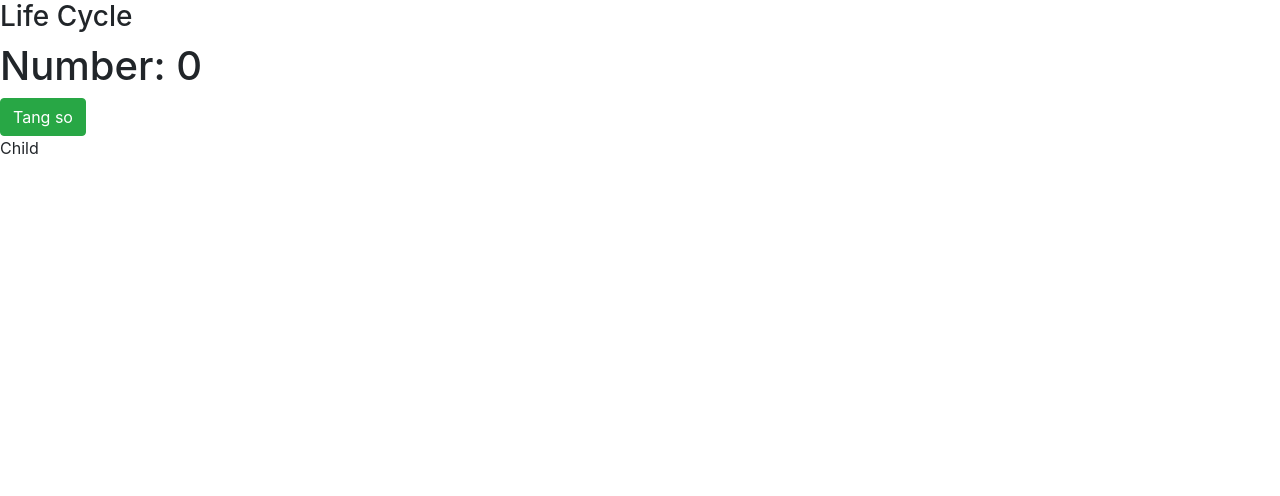
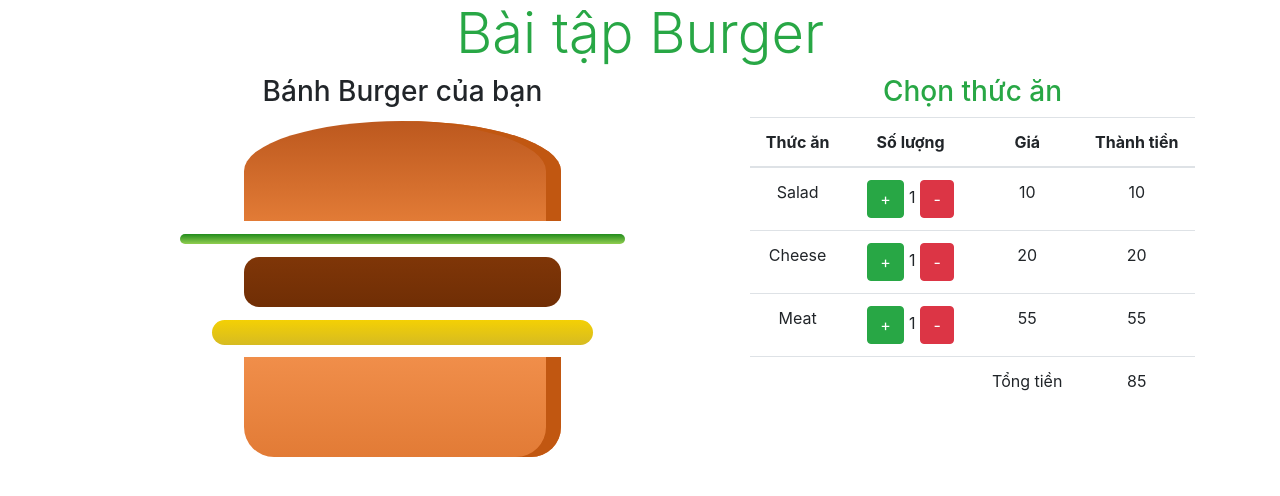
Before and after one commit to huynhduluong/react_app, a React (Create React App) app: page / in a window 1280 px wide. Shown: the top 496 px of the page. Built offline with nearby package versions, Linux system fonts and the light colour scheme.

Commit message:
BT burger

```diff
--- a/src/App.js
+++ b/src/App.js
@@ -1,7 +1,8 @@
 import React from "react";
 import "./App.css";
+import BTBurgerReducer from "./BTBurger/components";
 // import FormValidation from "./Form-Validation";
-import LifeCycle from "./LifeCycle";
+// import LifeCycle from "./LifeCycle";
 // import BTGioHang from "./BTGioHangRedux/BTGioHang";
 // import BTGioHang from "./BTGioHang/BTGioHang";
 // import DemoProps from "./Props/DemoProps";
@@ -35,7 +36,8 @@ function App() {
       {/* <BTGioHang /> */}
       {/* <Home /> */}
       {/* <FormValidation /> */}
-      <LifeCycle />
+      {/* <LifeCycle /> */}
+      <BTBurgerReducer />
     </div>
   );
 }
--- /dev/null
+++ b/src/BTBurger/components/index.css
@@ -0,0 +1,74 @@
+.breadTop{
+    height: 20%;
+    width: 50%;
+    background: -webkit-gradient(linear, left top, left bottom, from #bc581e, to #e27b36);
+    background: -webkit-linear-gradient(#bc581e, #e27b36);
+    background: -o-linear-gradient(#bc581e, #e27b36);
+    background: linear-gradient(#bc581e, #e27b36);
+    border-radius: 50% 50% 0 0;
+    box-shadow: inset -15px 0 #c15711;
+    margin: 2% auto;
+    position: relative;
+    height: 100px;
+}
+
+.breadBottom{
+    height: 13%;
+    width: 50%;
+    background: -webkit-gradient(linear, left top, left bottom, from #F08E4A, to #e27b36);
+    background: -webkit-linear-gradient(#F08E4A, #e27b36);
+    background: -o-linear-gradient(#F08E4A, #e27b36);
+    background: linear-gradient(#F08E4A, #e27b36);
+    border-radius:0 0 30px 30px;
+    box-shadow: inset -15px 0 #c15711;
+    margin: 2% auto;
+    position: relative;
+    height: 100px;
+}
+
+.salad{
+    width: 70%;
+    height: 7%;
+    margin: 2% auto;
+    background: -webkit-gradient(linear, left top, left bottom, from #228c1d, to #91ce50);
+    background: -webkit-linear-gradient(#228c1d, #91ce50);
+    background: -o-linear-gradient(#228c1d, #91ce50);
+    background: linear-gradient(#228c1d, #91ce50);
+    border-radius: 20px;
+    height: 10px;
+}
+
+.meat{
+    width: 50%;
+    height: 8%;
+    margin: 2% auto;
+    background: -webkit-gradient(linear, left top, left bottom, from #7f3608, to #702e05);
+    background: -webkit-linear-gradient(#7f3608, #702e05);
+    background: -o-linear-gradient(#7f3608, #702e05);
+    background: linear-gradient(#7f3608, #702e05);
+    border-radius: 15px;
+    height: 50px;
+}
+
+.cheese{
+    width: 60%;
+    height: 4.5%;
+    margin: 2% auto;
+    background: -webkit-gradient(linear, left top, left bottom, from #f4d004, to #d6bb22);
+    background: -webkit-linear-gradient(#f4d004, #d6bb22);
+    background: -o-linear-gradient(#f4d004, #d6bb22);
+    background: linear-gradient(#f4d004, #d6bb22);
+    border-radius: 20px;
+    height: 25px;
+}
+.table{
+    width: 100%;
+    align-self: center;
+}
+td{
+    margin: auto;
+}
+button{
+    padding: 5px;
+    margin: 0px 5px;
+}
--- /dev/null
+++ b/src/BTBurger/components/index.js
@@ -0,0 +1,117 @@
+import React, { Component } from "react";
+import { connect } from "react-redux";
+import "./index.css";
+
+class BTBurgerReducer extends Component {
+  renderBreadMid = () => {
+    let { burger } = this.props;
+    // let content = [];
+    // for (let propBurger in burger) {
+    //   let breadMid = [];
+    //   for (let i = 0; i < burger[propBurger]; i++) {
+    //     breadMid.push(<div className={propBurger} key={i}></div>);
+    //   }
+    //   content.push(breadMid);
+    // }
+    // return content;
+    return Object.entries(burger).map(([propsBurger, value], index) => {
+      let breadMid = [];
+      for (let i = 0; i < value; i++) {
+        breadMid.push(<div className={propsBurger} key={i}></div>);
+      }
+      return breadMid;
+    });
+  };
+  renderTable = () => {
+    let { menu, burger, handleChangeAmout } = this.props;
+
+    return Object.entries(menu).map(([propsMenu, price], index) => {
+      return (
+        <tr key={index}>
+          <td style={{ textTransform: "capitalize" }}>{propsMenu}</td>
+          <td>
+            <button
+              className="btn btn-success"
+              onClick={() => {
+                handleChangeAmout(propsMenu, 1);
+              }}
+            >
+              +
+            </button>
+            <span>{burger[propsMenu]}</span>
+            <button
+              className="btn btn-danger"
+              onClick={() => {
+                handleChangeAmout(propsMenu, -1);
+              }}
+            >
+              -
+            </button>
+          </td>
+          <td>{price}</td>
+          <td>{burger[propsMenu] * price}</td>
+        </tr>
+      );
+    });
+  };
+
+  render() {
+    return (
+      <div className="container">
+        <h3 className="display-4 text-center text-success">Bài tập Burger</h3>
+        <div className="row ">
+          <div className="col-7 text-center">
+            <h3>Bánh Burger của bạn</h3>
+            <div className="breadTop"></div>
+            {this.renderBreadMid()}
+            <div className="breadBottom"></div>
+          </div>
+          <div className="col-5 text-center">
+            <h3 className=" text-success">Chọn thức ăn</h3>
+            <table className="table">
+              <thead>
+                <tr>
+                  <th>Thức ăn</th>
+                  <th>Số lượng</th>
+                  <th>Giá</th>
+                  <th>Thành tiền</th>
+                </tr>
+              </thead>
+              <tbody>{this.renderTable()}</tbody>
+              <tfoot>
+                <tr>
+                  <td colSpan="2"></td>
+                  <td>Tổng tiền</td>
+                  <td>{this.props.total}</td>
+                </tr>
+              </tfoot>
+            </table>
+          </div>
+        </div>
+      </div>
+    );
+  }
+}
+
+const mapStateToProps = (state) => {
+  return {
+    burger: state.burgerReducer.burger,
+    menu: state.burgerReducer.menu,
+    total: state.burgerReducer.total,
+  };
+};
+
+const mapDispatchToProps = (dispatch) => {
+  return {
+    handleChangeAmout: (nameType, amount) => {
+      const action = {
+        type: "CHANGE_AMOUNT_BURGER",
+        nameType,
+        amount,
+      };
+      dispatch(action);
+    },
+  };
+};
+
+export default connect(mapStateToProps, mapDispatchToProps)(BTBurgerReducer);
--- /dev/null
+++ b/src/BTBurger/reducers/burgerReducer.js
@@ -0,0 +1,29 @@
+const initialState = {
+  burger: { salad: 1, meat: 1, cheese: 1 },
+  menu: {
+    salad: 10,
+    cheese: 20,
+    meat: 55,
+  },
+  total: 85,
+};
+
+const burgerReducer = (state = initialState, action) => {
+  switch (action.type) {
+    case "CHANGE_AMOUNT_BURGER": {
+      const { nameType, amount } = action;
+      console.log(action);
+      let burger = { ...state.burger };
+      if (amount === -1 && burger[nameType] < 1) {
+        return { ...state };
+      }
+      burger[nameType] += amount;
+      state.total += amount * state.menu[nameType];
+      state.burger = burger;
+      return { ...state };
+    }
+    default:
+      return { ...state };
+  }
+};
+export default burgerReducer;
--- a/src/redux/reducers/index.js
+++ b/src/redux/reducers/index.js
@@ -1,11 +1,13 @@
 import { combineReducers } from "redux";
 import gioHangReducer from "./gioHangReducer";
 import userReducer from "./../../BTUserManagement/modules/reducer";
+import burgerReducer from "./../../BTBurger/reducers/burgerReducer";
 
 const rootReducer = combineReducers({
   //reducer con bỏ vào
   gioHangReducer,
   userReducer,
+  burgerReducer,
 });
 
 export default rootReducer;
```
Also changed, not shown: 1 other file (tests, documents, lock files or other folders).
